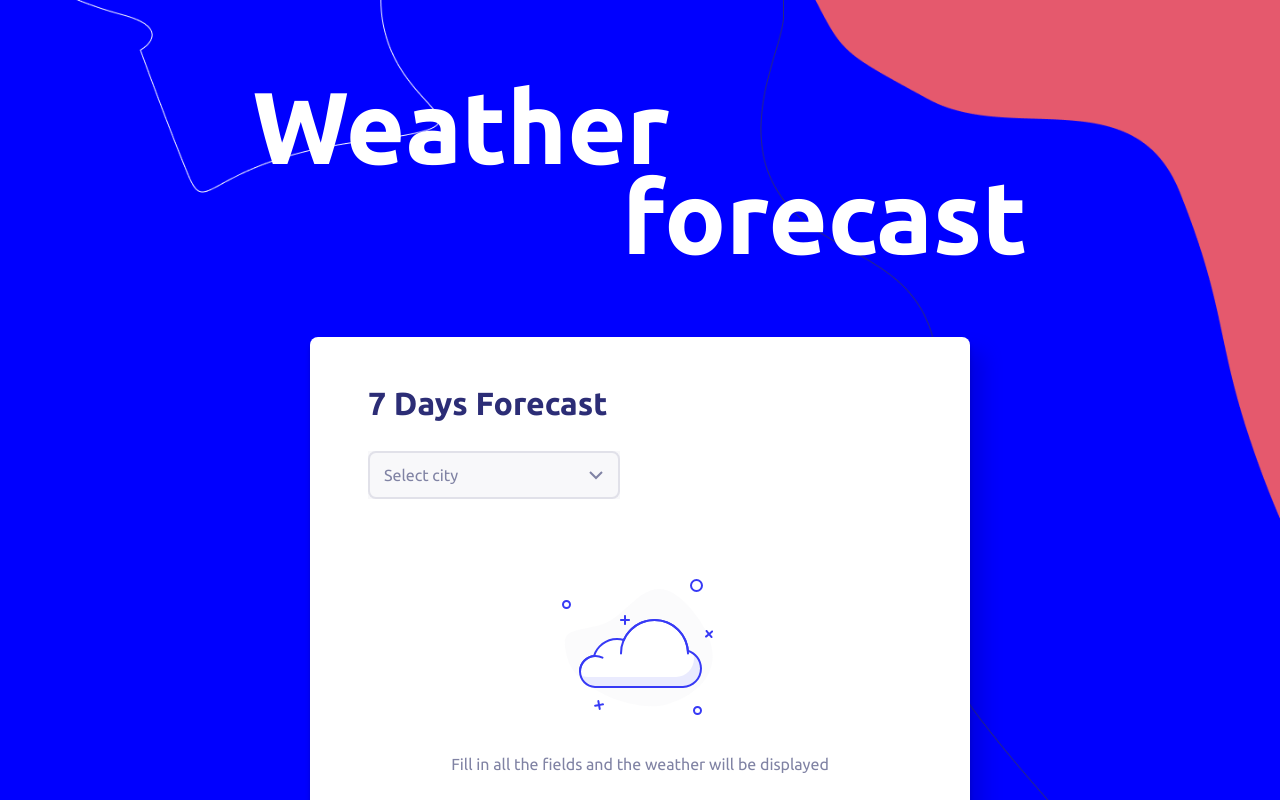
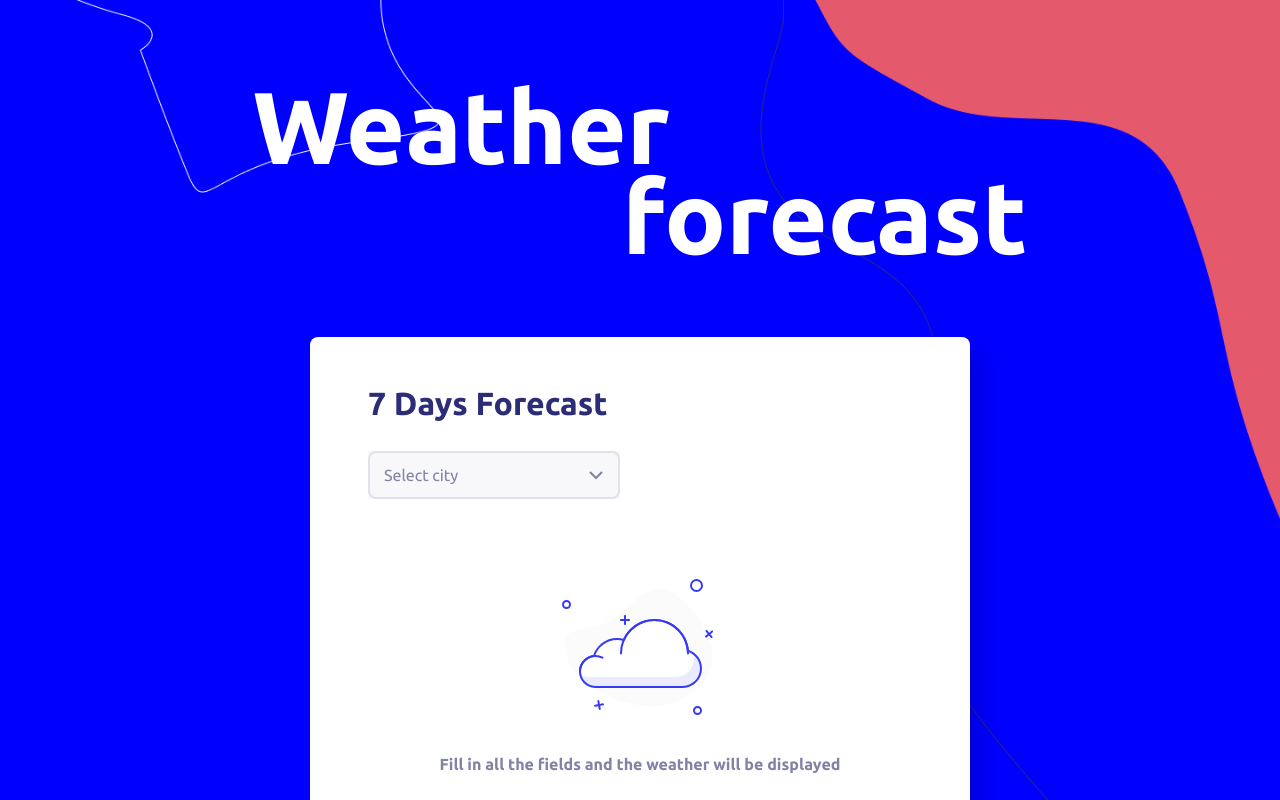
Before and after one commit to fanmilan/weather_forecast, a React (Create React App) app: page / in a window 1280 px wide. Shown: the top 800 px of the page. Built offline with nearby package versions, Linux system fonts and the light colour scheme.

Commit message:
Add Bold Body style for placeholder

```diff
--- a/src/common/components/Block/Block.scss
+++ b/src/common/components/Block/Block.scss
@@ -75,6 +75,7 @@
   }
 
   &__text{
+    @include body_bold;
     color: $secondary;
   }
 }
```
